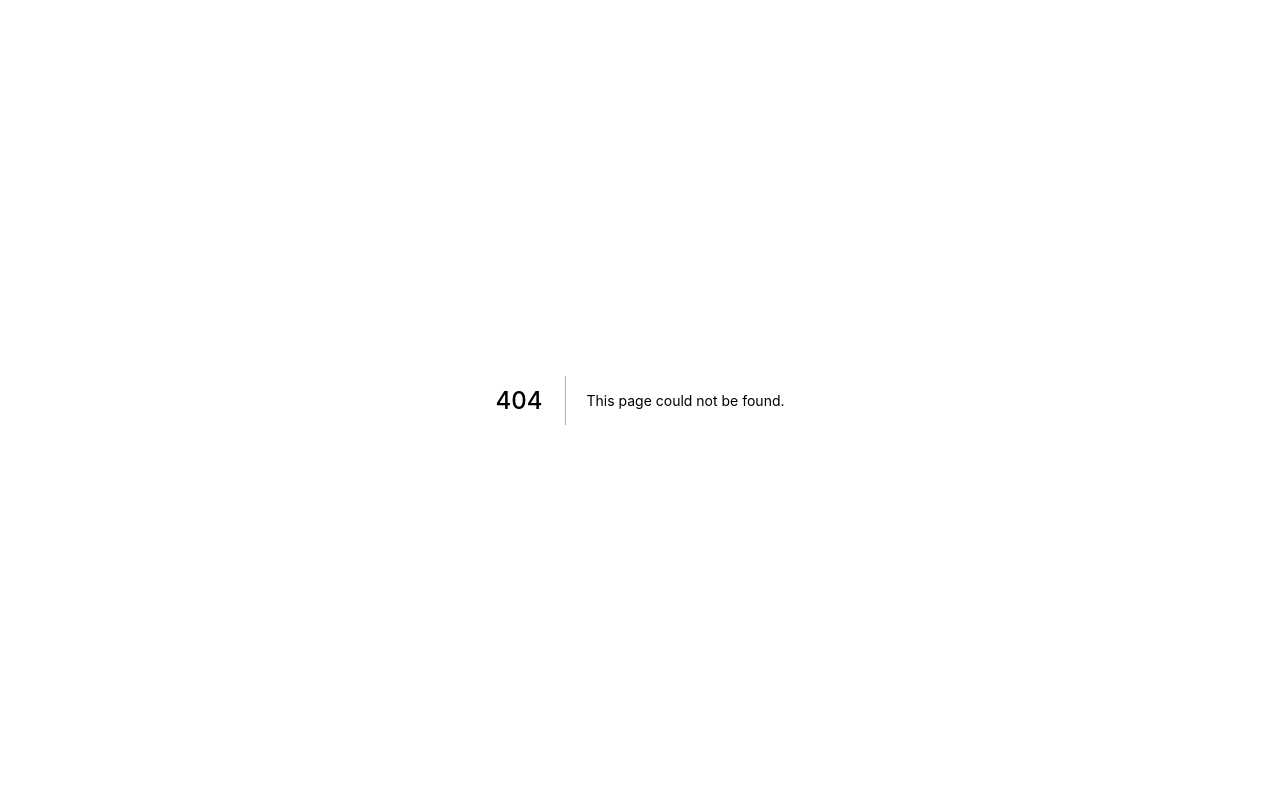
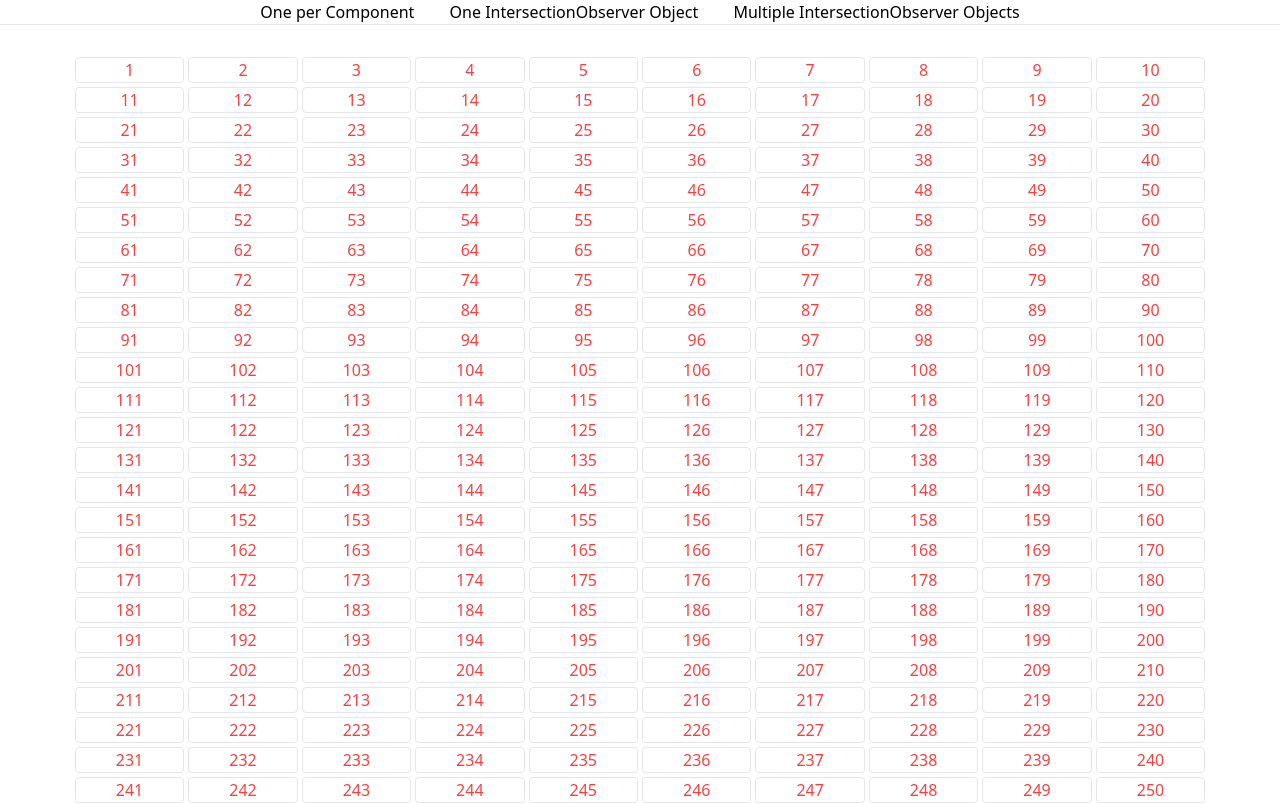
Before and after one commit to ixkaito/intersection-observer-api-test, a Next.js app: page /2 in a window 1280 px wide. Before the commit this address had no page. Shown: the top 804 px of the page. Built offline with nearby package versions, Linux system fonts and the light colour scheme.

Commit message:
Add another test

```diff
--- a/components/Header.tsx
+++ b/components/Header.tsx
@@ -17,12 +17,17 @@ const Header: React.FC = () => {
         <ul className="flex gap-8 justify-center">
           <li>
             <Link href="/">
-              <a>One per Element</a>
+              <a>One per Component</a>
             </Link>
           </li>
           <li>
-            <Link href="/about/">
-              <a>Shared IntersectionObserver</a>
+            <Link href="/1/">
+              <a>One IntersectionObserver Object</a>
+            </Link>
+          </li>
+          <li>
+            <Link href="/2/">
+              <a>Multiple IntersectionObserver Objects</a>
             </Link>
           </li>
         </ul>
--- a/pages/about.tsx
+++ b/pages/1.tsx
@@ -3,7 +3,7 @@ import clsx from 'clsx'
 import Layout from '../components/Layout'
 import { useEffect, useRef } from 'react'
 
-const About: React.FC = () => {
+const Page: React.FC = () => {
   const targets = useRef<HTMLLIElement[]>([])
   const addToTargets = (el: HTMLLIElement) => {
     if (el && !targets.current?.includes(el)) {
@@ -28,6 +28,7 @@ const About: React.FC = () => {
       observer.observe(target)
     })
   }, [targets])
+
   return (
     <Layout>
       <NextSeo title="Shared IntersectionObserver" />
@@ -54,4 +55,4 @@ const About: React.FC = () => {
   )
 }
 
-export default About
+export default Page
--- /dev/null
+++ b/pages/2.tsx
@@ -0,0 +1,58 @@
+import { NextSeo } from 'next-seo'
+import clsx from 'clsx'
+import Layout from '../components/Layout'
+import { useEffect, useRef } from 'react'
+
+const Page: React.FC = () => {
+  const targets = useRef<HTMLLIElement[]>([])
+  const addToTargets = (el: HTMLLIElement) => {
+    if (el && !targets.current?.includes(el)) {
+      targets.current.push(el)
+    }
+  }
+
+  useEffect(() => {
+    targets.current.forEach((target) => {
+      const callback = (entries: any) => {
+        entries.forEach((entry: any) => {
+          if (entry.isIntersecting) {
+            entry.target.classList.add('text-red-500')
+          } else {
+            entry.target.classList.remove('text-red-500')
+          }
+        })
+      }
+      const observer = new IntersectionObserver(callback, {
+        threshold: 0,
+      })
+      observer.observe(target)
+    })
+  }, [targets])
+
+  return (
+    <Layout>
+      <NextSeo title="Shared IntersectionObserver" />
+      <div
+        className={clsx(
+          'grid grow shrink-0 place-content-center place-items-center'
+        )}
+      >
+        <ul className="flex flex-wrap gap-1 justify-center">
+          {[...Array(1000)].map((_, i) => {
+            return (
+              <li
+                key={i}
+                className="basis-[9%] text-center rounded border"
+                ref={addToTargets}
+              >
+                {i + 1}
+              </li>
+            )
+          })}
+        </ul>
+      </div>
+    </Layout>
+  )
+}
+
+export default Page
--- a/styles/About.module.scss
+++ /dev/null
@@ -1,3 +0,0 @@
-.title {
-  font-size: clamp(2.5rem, 12.5vw, 3.75rem);
-}
--- a/styles/Home.module.scss
+++ /dev/null
@@ -1,12 +0,0 @@
-.hero {
-  animation: fadein 2s both;
-}
-
-@keyframes fadein {
-  0% {
-    opacity: 0;
-  }
-  100% {
-    opacity: 1;
-  }
-}
```
